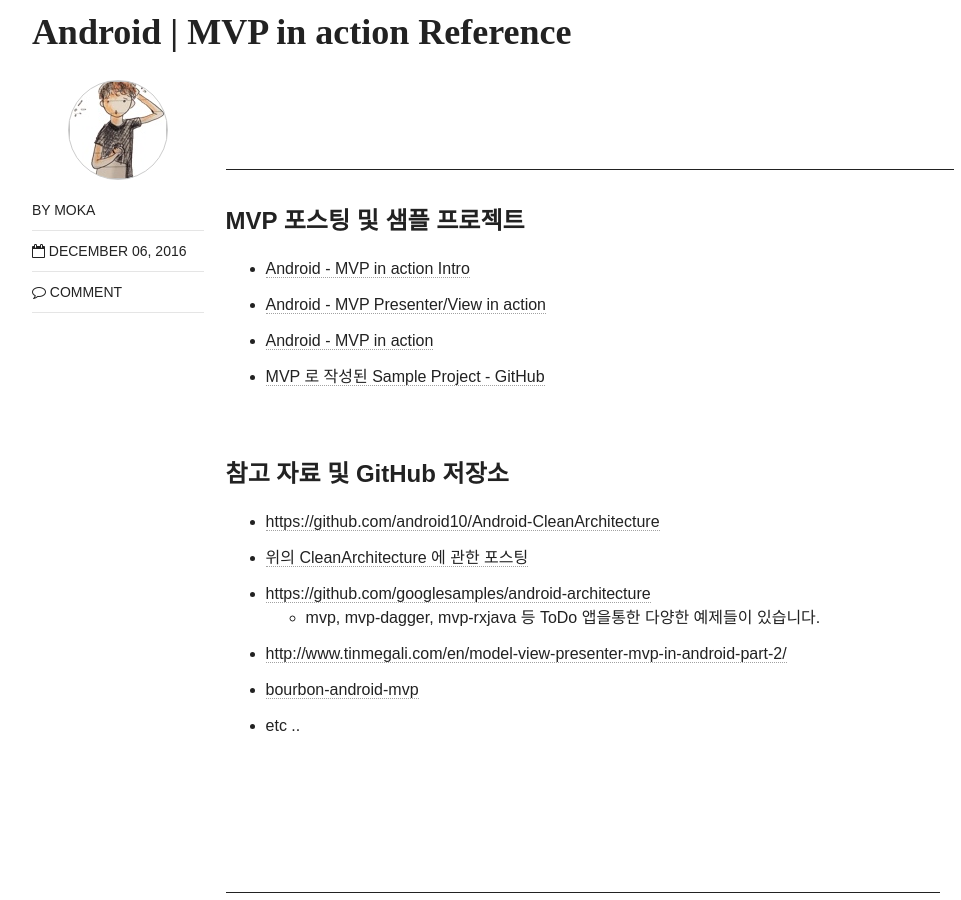
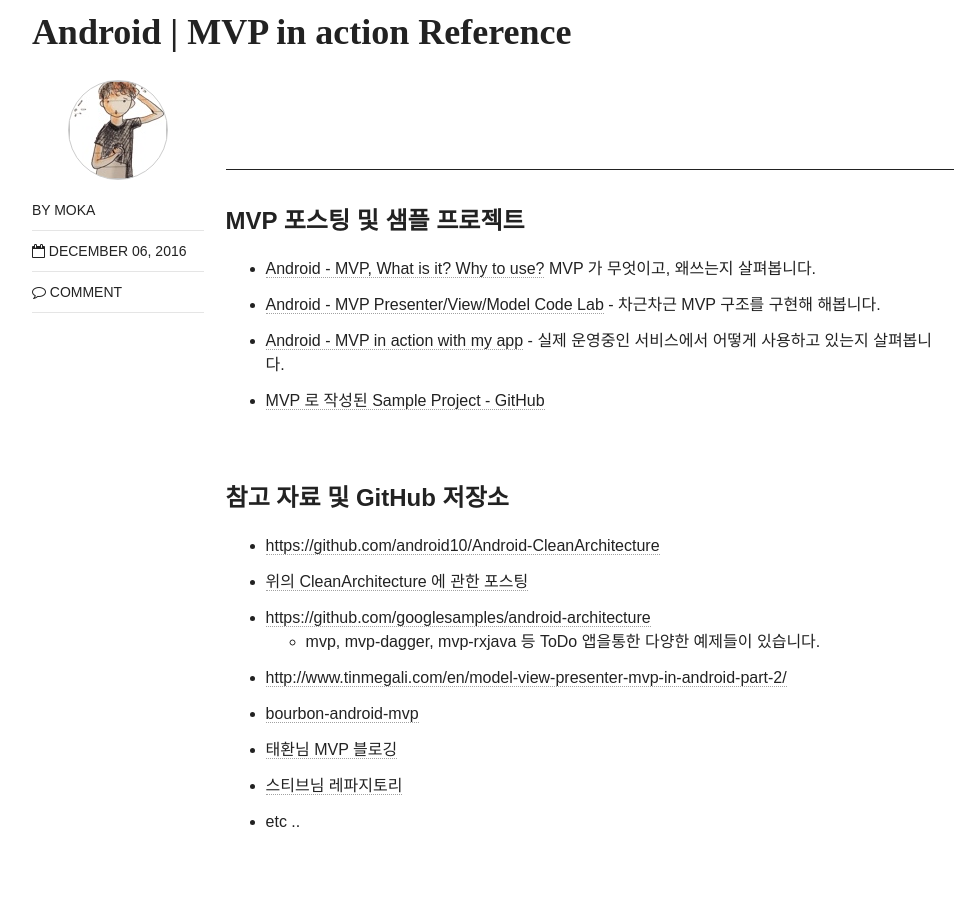
Before and after one commit to steadymoka/moka-a.github.io, a Jekyll site: the page built from _posts/2016/youtube/2016-12-07-android-mvp-03.md, in a window 1280 px wide and 900 px high, scrolled down 475 px. Shown: the whole window, without its empty margins (154-1115 px from the left). Built offline with Jekyll 4.4.1, drawn with Linux system fonts in a browser that asks for light colours; nearby versions of some CDN libraries; comment, search, counter and statistics services are not loaded.

Commit message:
edit mvp posting

```diff
--- a/_posts/2016/youtube/2016-12-07-android-mvp-03.md
+++ b/_posts/2016/youtube/2016-12-07-android-mvp-03.md
@@ -12,9 +12,9 @@ image:
 date: 2016-12-6
 ---
 #### MVP 포스팅 및 샘플 프로젝트
-- [Android - MVP in action Intro](http://moka-a.github.io/android/android-mvp/)
-- [Android - MVP Presenter/View in action](http://moka-a.github.io/android/android-mvp-01/)
-- [Android - MVP in action](http://moka-a.github.io/android/android-mvp-02/)
+- [Android - MVP, What is it? Why to use?](http://moka-a.github.io/android/android-mvp/) MVP 가 무엇이고, 왜쓰는지 살펴봅니다.
+- [Android - MVP Presenter/View/Model Code Lab](http://moka-a.github.io/android/android-mvp-01/) - 차근차근 MVP 구조를 구현해 해봅니다.
+- [Android - MVP in action with my app](http://moka-a.github.io/android/android-mvp-02/) - 실제 운영중인 서비스에서 어떻게 사용하고 있는지 살펴봅니다.
 - [MVP 로 작성된 Sample Project - GitHub](https://github.com/moka-a/moka-sample-android)
 
 <br>
@@ -26,6 +26,8 @@ date: 2016-12-6
   - mvp, mvp-dagger, mvp-rxjava 등 ToDo 앱을통한 다양한 예제들이 있습니다.
 - [http://www.tinmegali.com/en/model-view-presenter-mvp-in-android-part-2/](http://www.tinmegali.com/en/model-view-presenter-mvp-in-android-part-2/)
 - [bourbon-android-mvp](https://medium.com/exploring-android/introducing-bourbon-dribbble-android-mvp-and-a-common-code-module-1d332a4028b5#.cpr5wy9e4)
+- [태환님 MVP 블로깅](http://thdev.tech/androiddev/2016/10/12/Android-MVP-Intro.html)
+- [스티브님 레파지토리](https://github.com/ZeroBrain/GDG-ATSL-ON-MVP)
 - etc ..
 
 
@@ -33,3 +35,4 @@ date: 2016-12-6
 
 
 <br>
+<br>
```
Also changed, not shown: _posts/2016/android/2016-09-13-android-intent-flag.md (added, +23 -0 lines), _posts/2016/youtube/2016-12-06-android-mvp-01.md (+4 -3 lines), _posts/2016/youtube/2016-12-06-android-mvp.md (+4 -3 lines), _posts/2016/youtube/2016-12-07-android-mvp-02.md (+4 -3 lines), about/index.md (+4 -5 lines).
